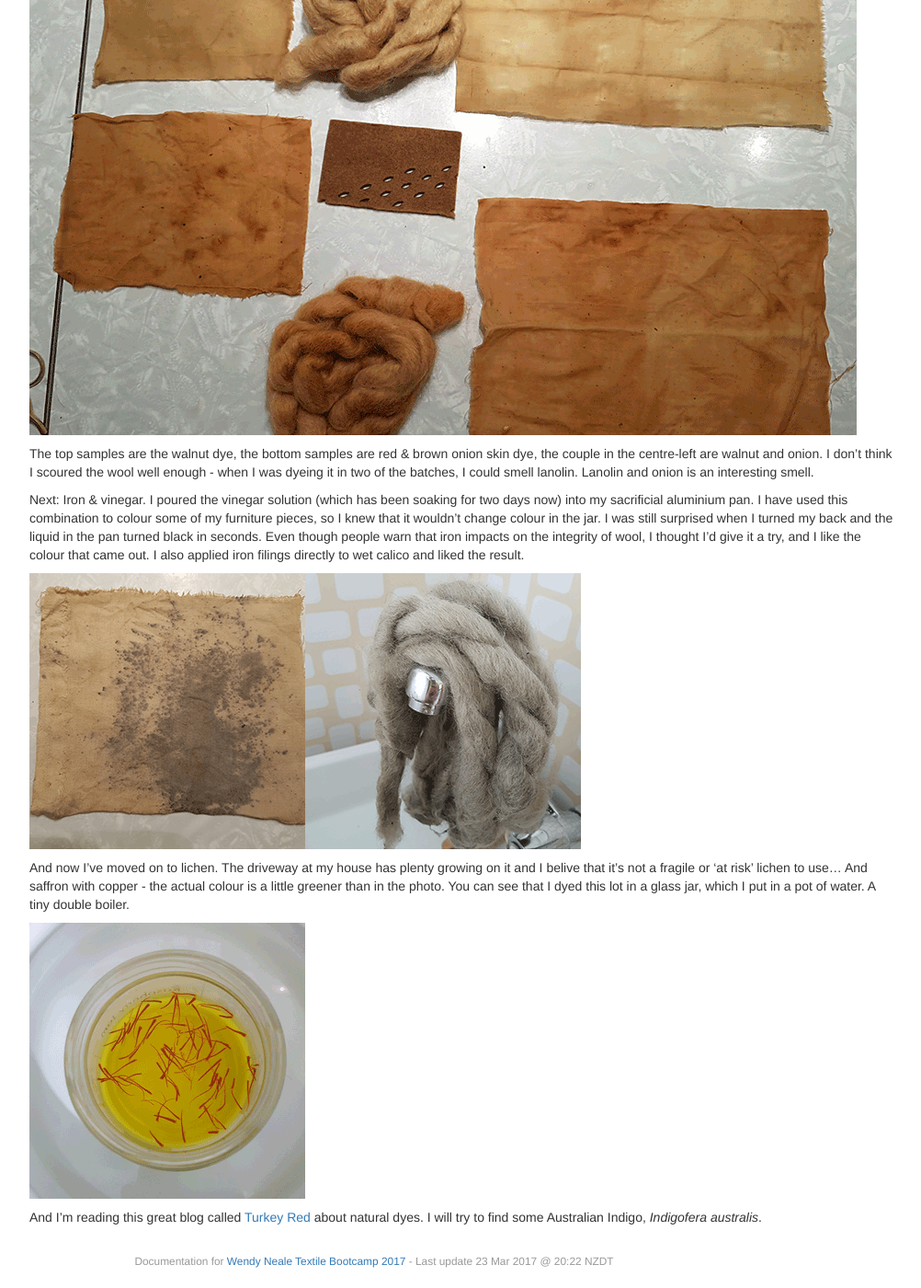
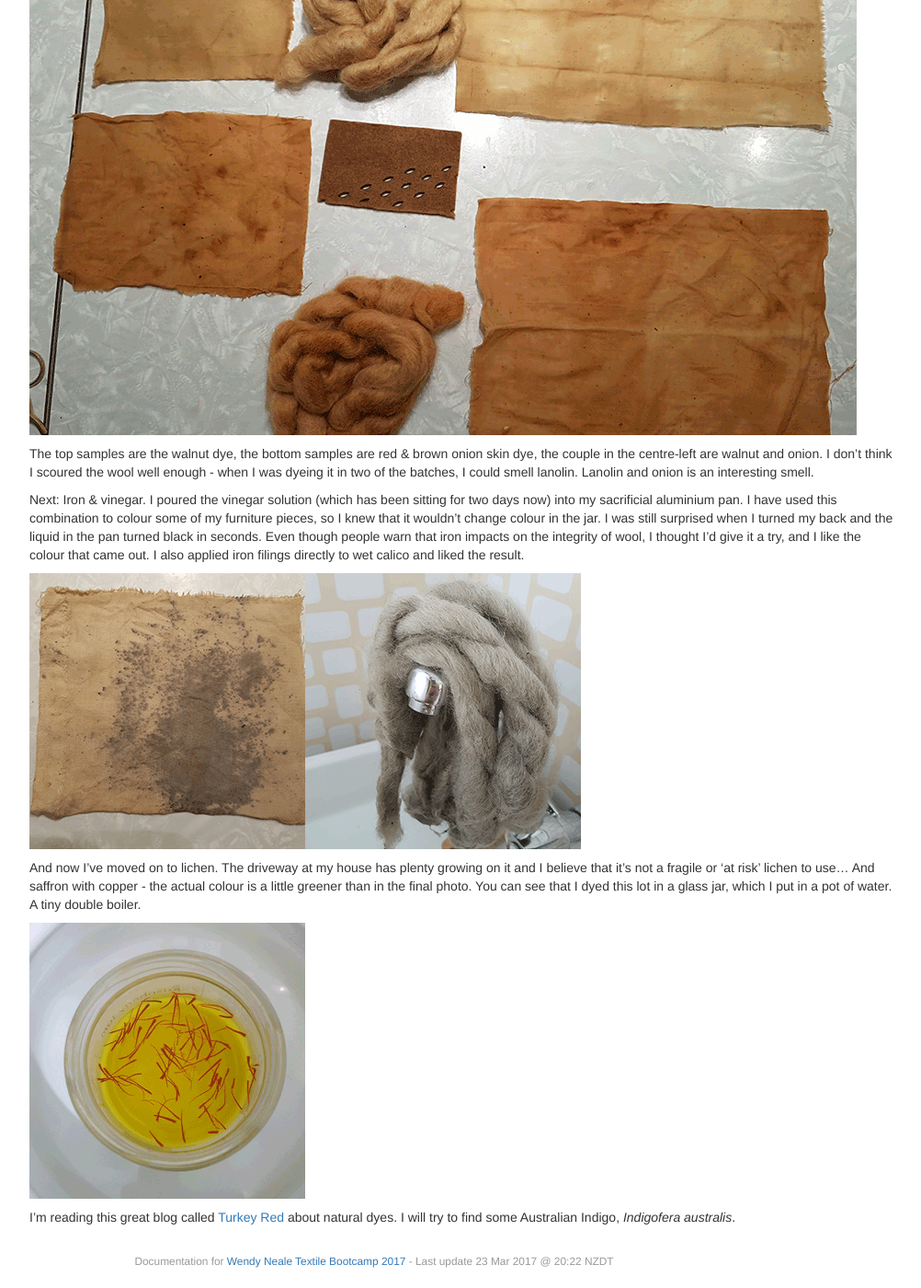
Before and after one commit to wendwarge/wendwarge.github.io, a Jekyll site: the page built from _posts/2017-02-22-day-two.md, in a window 1280 px wide and 1400 px high, scrolled down 4253 px. Shown: the whole window at 92% size, without its empty margins (233-1235 px from the left). Built offline with Jekyll 4.4.1, drawn with Linux system fonts in a browser that asks for light colours.

```diff
--- a/_posts/2017-02-22-day-two.md
+++ b/_posts/2017-02-22-day-two.md
@@ -59,13 +59,13 @@ And then I started on the onion skins - using a stainless steel pan this time.
 
 The top samples are the walnut dye, the bottom samples are red & brown onion skin dye, the couple in the centre-left are walnut and onion. I don't think I scoured the wool well enough - when I was dyeing it in two of the batches, I could smell lanolin. Lanolin and onion is an interesting smell.
 
-Next: Iron & vinegar. I poured the vinegar solution (which has been soaking for two days now) into my sacrificial aluminium pan. I have used this combination to colour some of my furniture pieces, so I knew that it wouldn't change colour in the jar. I was still surprised when I turned my back and the liquid in the pan turned black in seconds. Even though people warn that iron impacts on the integrity of wool, I thought I'd give it a try, and I like the colour that came out. I also applied iron filings directly to wet calico and liked the result.
+Next: Iron & vinegar. I poured the vinegar solution (which has been sitting for two days now) into my sacrificial aluminium pan. I have used this combination to colour some of my furniture pieces, so I knew that it wouldn't change colour in the jar. I was still surprised when I turned my back and the liquid in the pan turned black in seconds. Even though people warn that iron impacts on the integrity of wool, I thought I'd give it a try, and I like the colour that came out. I also applied iron filings directly to wet calico and liked the result.
 
 ![Iron Filings](/images/2017-02-22-day-two/iron-filings.png)![Iron Wool](/images/2017-02-22-day-two/iron-wool.png)
 
-And now I've moved on to lichen. The driveway at my house has plenty growing on it and I belive that it's not a fragile or 'at risk' lichen to use...
-And saffron with copper - the actual colour is a little greener than in the photo. You can see that I dyed this lot in a glass jar, which I put in a pot of water. A tiny double boiler.
+And now I've moved on to lichen. The driveway at my house has plenty growing on it and I believe that it's not a fragile or 'at risk' lichen to use...
+And saffron with copper - the actual colour is a little greener than in the final photo. You can see that I dyed this lot in a glass jar, which I put in a pot of water. A tiny double boiler.
 
 ![Saffron Dye](/images/2017-02-22-day-two/saffron.gif)
 
-And I'm reading this great blog called [Turkey Red](http://www.turkeyredjournal.com/) about natural dyes. I will try to find some Australian Indigo, _Indigofera australis_.
+I'm reading this great blog called [Turkey Red](http://www.turkeyredjournal.com/) about natural dyes. I will try to find some Australian Indigo, _Indigofera australis_.
```
Also changed, not shown: _posts/2017-02-24-day-five.md (added, +9 -0 lines), _posts/2017-02-24-day-four.md (line endings or trailing spaces).
